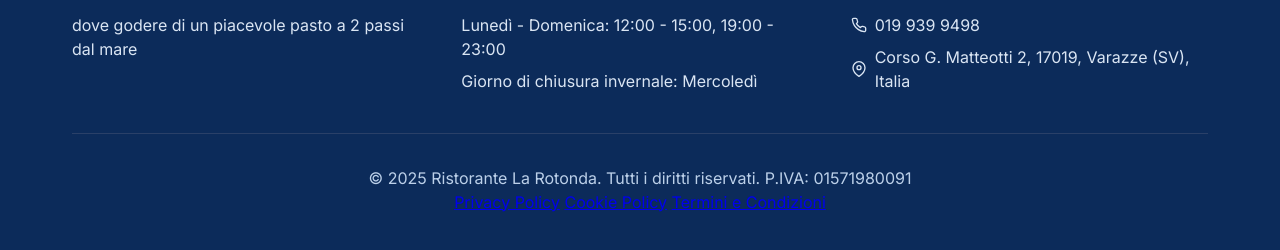
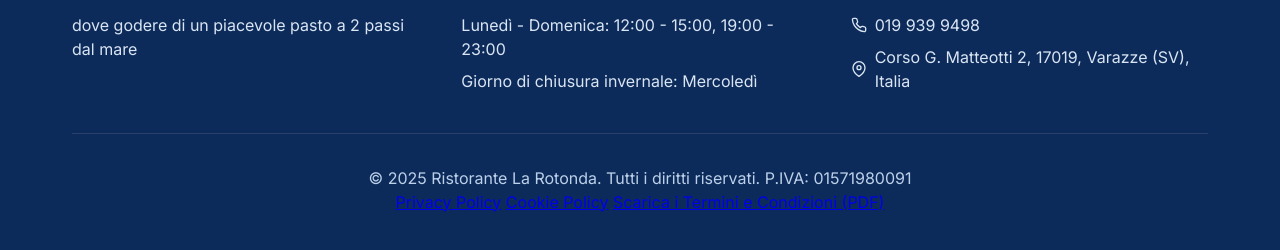
Before and after one commit to IvanDV3/larotondavarazze, a plain HTML site: page ristofin/index.html in a window 1280 px wide. Shown: the part 2758-3008 px from the top of the page. Drawn offline with Linux system fonts and the light colour scheme; a web font is replaced by a local one.

Commit message:
Update index.html

```diff
--- a/ristofin/index.html
+++ b/ristofin/index.html
@@ -261,8 +261,8 @@
         <p>&copy; <span id="current-year"></span> Ristorante La Rotonda. Tutti i diritti riservati. P.IVA: 01571980091</p>
         <a href="https://www.iubenda.com/privacy-policy/59063230" class="iubenda-white iubenda-noiframe iubenda-embed iub-legal-only iubenda-noiframe " title="Privacy Policy ">Privacy Policy</a><script type="text/javascript">(function (w,d) {var loader = function () {var s = d.createElement("script"), tag = d.getElementsByTagName("script")[0]; s.src="https://cdn.iubenda.com/iubenda.js"; tag.parentNode.insertBefore(s,tag);}; if(w.addEventListener){w.addEventListener("load", loader, false);}else if(w.attachEvent){w.attachEvent("onload", loader);}else{w.onload = loader;}})(window, document);</script>
         <a href="https://www.iubenda.com/privacy-policy/59063230/cookie-policy" class="iubenda-white iubenda-noiframe iubenda-embed iubenda-noiframe " title="Cookie Policy ">Cookie Policy</a><script type="text/javascript">(function (w,d) {var loader = function () {var s = d.createElement("script"), tag = d.getElementsByTagName("script")[0]; s.src="https://cdn.iubenda.com/iubenda.js"; tag.parentNode.insertBefore(s,tag);}; if(w.addEventListener){w.addEventListener("load", loader, false);}else if(w.attachEvent){w.attachEvent("onload", loader);}else{w.onload = loader;}})(window, document);</script>
-        <a href="https://www.iubenda.com/termini-e-condizioni/59063230" class="iubenda-white iubenda-noiframe iubenda-embed iubenda-noiframe " title="Termini e Condizioni ">Termini e Condizioni</a><script type="text/javascript">(function (w,d) {var loader = function () {var s = d.createElement("script"), tag = d.getElementsByTagName("script")[0]; s.src="https://cdn.iubenda.com/iubenda.js"; tag.parentNode.insertBefore(s,tag);}; if(w.addEventListener){w.addEventListener("load", loader, false);}else if(w.attachEvent){w.attachEvent("onload", loader);}else{w.onload = loader;}})(window, document);</script>      </div>
-    </div>
+        <a href="T&C.pdf" download>Scarica i Termini e Condizioni (PDF)</a>
+      </div>
   </footer>
 
   <script src="script.js"></script>
```
